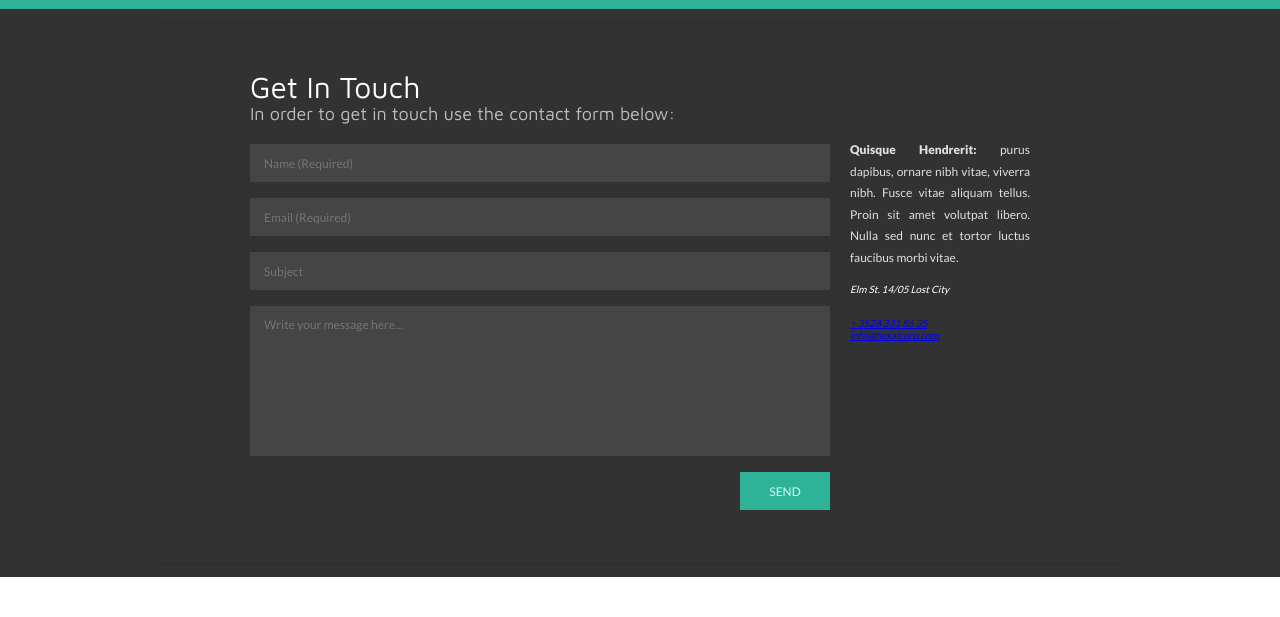
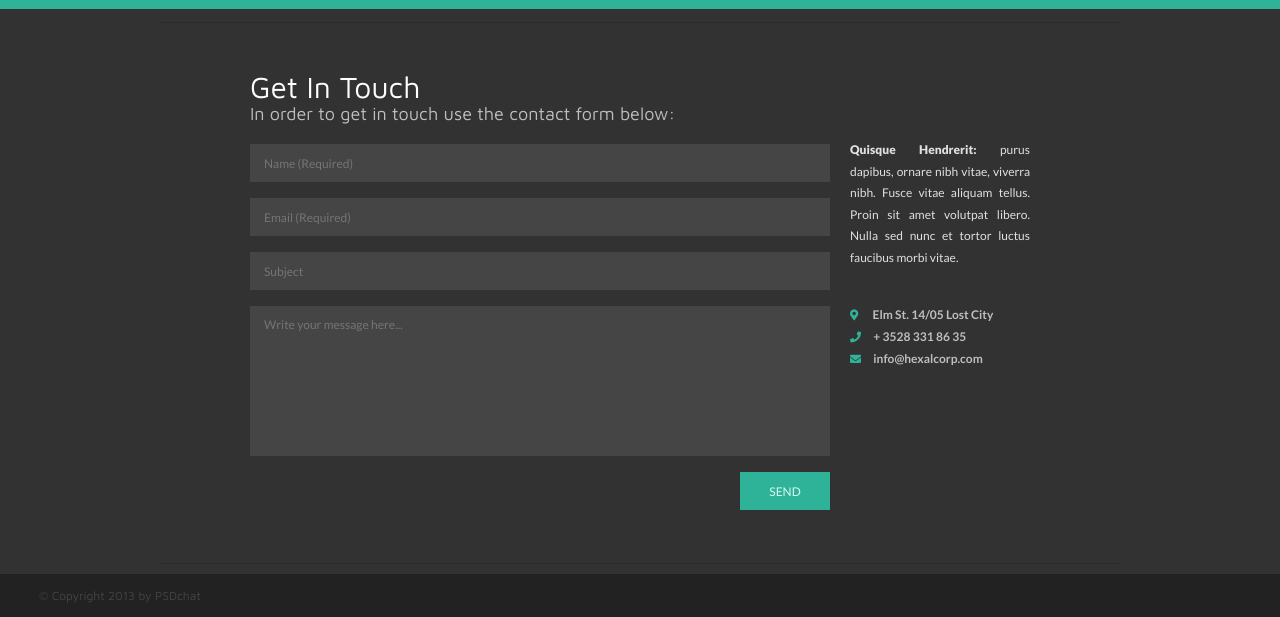
Before and after one commit to uniorunr/hexal, a website: page hexal/index.html in a window 1280 px wide. Shown: the part 1115-1732 px from the top of the page. Before the commit the page ends 1692 px from the top, so only its background shows below. Drawn offline with Linux system fonts and the light colour scheme.

Commit message:
feature: fully implement markup and styles of the project

```diff
--- a/hexal/css/sections/contact.css
+++ b/hexal/css/sections/footer.css
@@ -10,7 +10,7 @@
   display: flex;
   flex-direction: column;
   padding: 53px 90px;
-  margin: 13px 0;
+  margin: 13px 0 10px 0;
   border-top: solid #2b2b2b 1px;
   border-bottom: solid #2b2b2b 1px;
 }
@@ -96,3 +96,47 @@ section.contact h3 {
 .contact-description p strong {
   font: 900 12px Lato, sans-serif;
 }
+
+.contact address {
+  margin: 31px 0 0 0;
+}
+
+.contact address p {
+  margin: 0;
+}
+
+.contact address p i {
+  margin-right: 12px;
+  font-size: 11px;
+}
+
+.contact address a i {
+  margin-right: 10px;
+  font-size: 11px;
+}
+
+
+.contact address a,
+.contact address p {
+  display: inline-block;
+  color: #bebebe;
+  font: 700 12px Lato, sans-serif;
+  line-height: 21.56px;
+  text-decoration: none;
+}
+
+.contact address i {
+  color: #2eb398;
+}
+
+.copyright {
+  background-color: #222222;
+}
+
+.copyright p {
+  margin: 0;
+  color: #454545;
+  font: 400 12px 'Maven Pro', sans-serif;
+  padding: 14px 0;
+  margin: 0 39px;
+}
--- a/hexal/css/styles.css
+++ b/hexal/css/styles.css
@@ -6,4 +6,4 @@
 @import url("../css/sections/header.css");
 @import url("../css/sections/portfolio.css");
 @import url("../css/sections/about.css");
-@import url("../css/sections/contact.css");
+@import url("../css/sections/footer.css");
--- a/hexal/index.html
+++ b/hexal/index.html
@@ -188,6 +188,8 @@
         </div>
       </div>
     </section>
+  </main>
+  <footer>
     <section class="contact">
       <div class="contact-wrapper">
         <div class="contact-heading">
@@ -209,14 +211,17 @@
               <p><strong>Quisque Hendrerit:</strong> purus dapibus, ornare nibh vitae, viverra nibh. Fusce vitae aliquam tellus. Proin sit amet volutpat libero. Nulla sed nunc et tortor luctus faucibus morbi vitae.</p>
             </div>
             <address class="contact-information">
-              <p>Elm St. 14/05 Lost City</p><br/>
-              <a href="tel:+3528-331-86-35 ">+ 3528 331 86 35</a><br/>
-              <a href="mailto:info@hexalcorp.com">info@hexalcorp.com</a><br/>
+              <p><i class="fas fa-map-marker-alt"></i> Elm St. 14/05 Lost City</p>
+              <a href="tel:+3528-331-86-35 "><i class="fas fa-phone"></i> + 3528 331 86 35</a>
+              <a href="mailto:info@hexalcorp.com"><i class="fas fa-envelope"></i> info@hexalcorp.com</a>
             </address>
           </div>
         </div>
       </div>
     </section>
-  </main>
+    <section class="copyright">
+      <p>© Copyright 2013 by PSDchat</p>
+    </section>
+  </footer>
 </body>
 </html>
```
